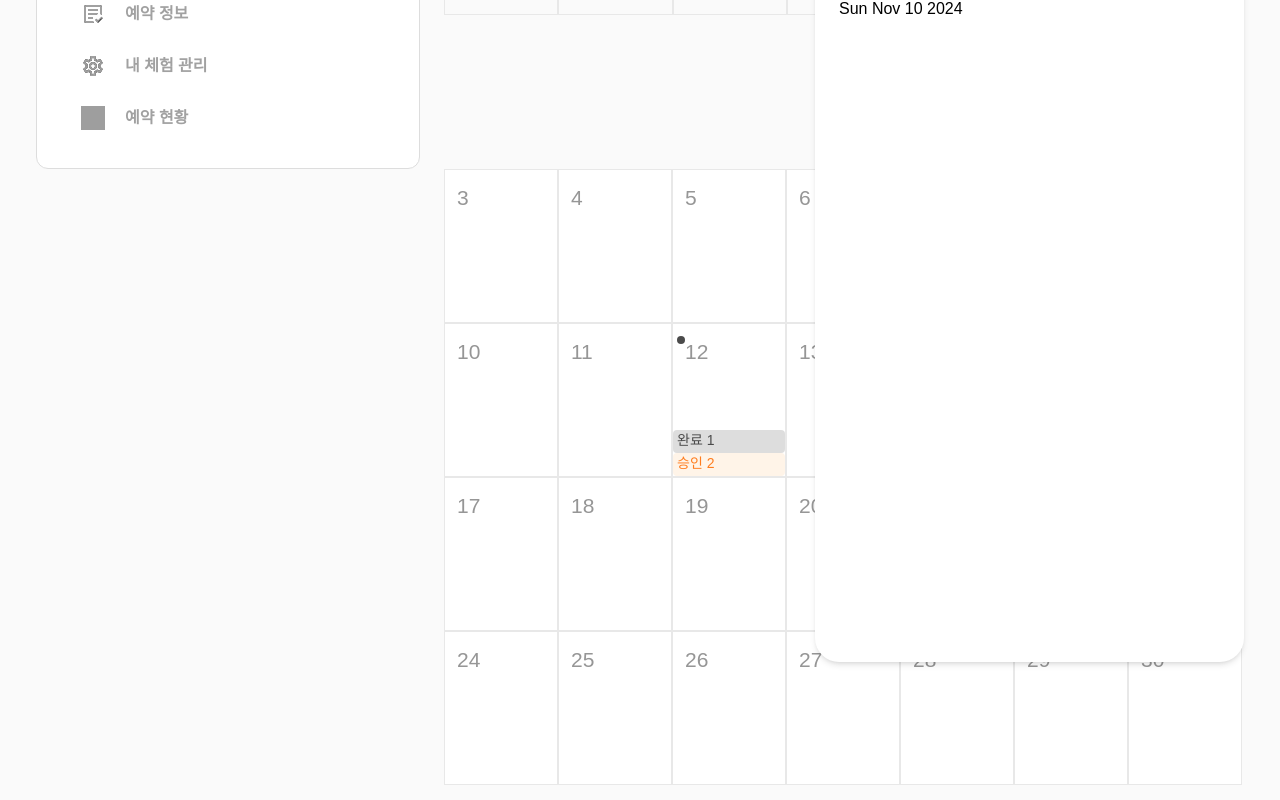
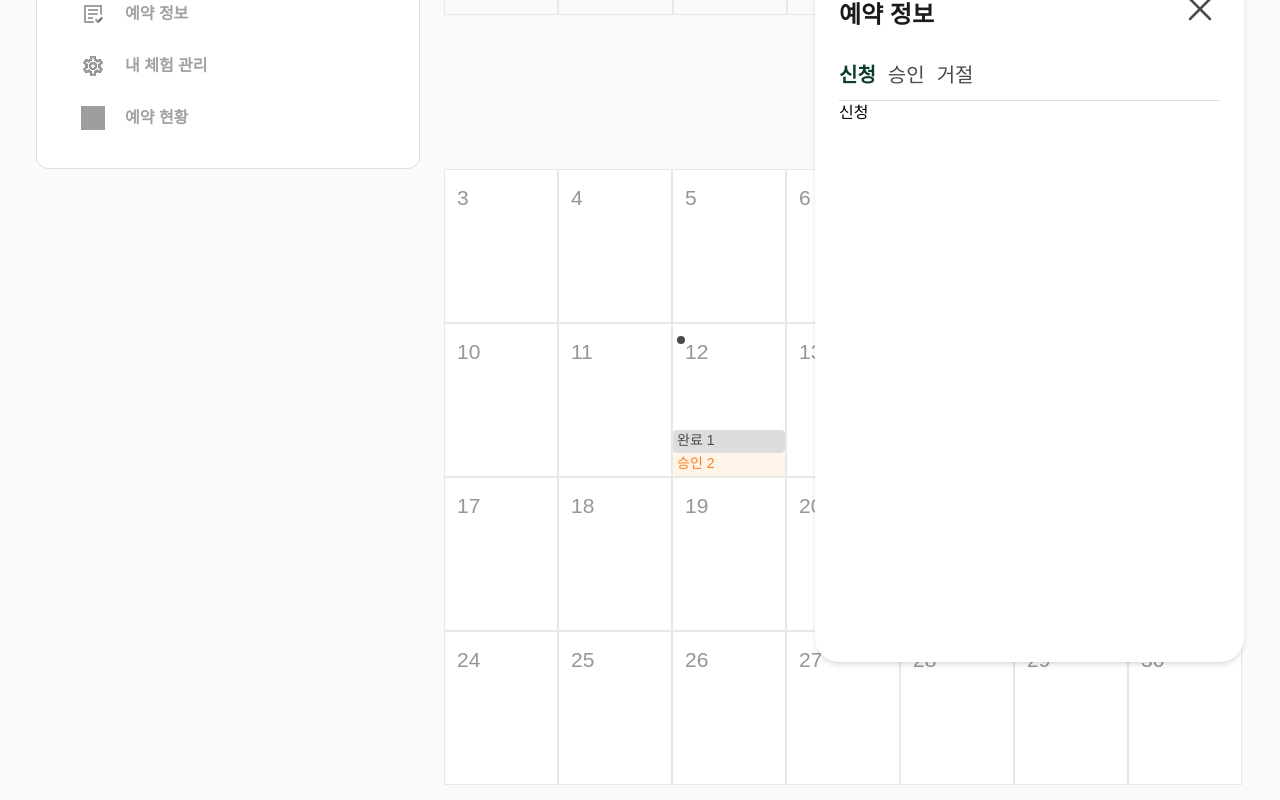
Before and after one commit to mungyun/globalnomad, a Next.js app: page /my/reservation-status in a window 1280 px wide. Both pictures are taken after a click on the button "10". Shown: the part 405-1205 px from the top of the page. Built offline with nearby package versions, Linux system fonts and the light colour scheme; no server answers; grey boxes are pictures that could not be loaded; a web font is replaced by a local one.

Commit message:
Feat: StatusModalNav 컴포넌트 생성

```diff
--- a/src/app/my/reservation-status/components/StatusModal.tsx
+++ b/src/app/my/reservation-status/components/StatusModal.tsx
@@ -1,5 +1,7 @@
 import useDeviceType from "@/hooks/useDeviceType";
+import Image from "next/image";
 import React, { useEffect } from "react";
+import StatusModalNav from "./StatusModalNav";
 
 interface StatusModalProps {
   isOpen: boolean;
@@ -29,14 +31,14 @@ const StatusModal = ({ isOpen, onClose, date }: StatusModalProps) => {
           : "absolute right-0 h-[697px] w-[429px] rounded-3xl"
       } bg-white px-6 py-8 shadow-md`}
     >
-      <button
-        className="absolute right-3 top-3 text-[20px] font-bold text-gray09"
-        onClick={onClose}
-        aria-label="모달 닫기"
-      >
-        &times;
-      </button>
-      <div>{date ? date.toDateString() : "선택된 날짜 없음"}</div>
+      <div>
+        <h2 className="mb-[27px] text-[24px] font-bold text-black03">예약 정보</h2>
+        <button className="absolute right-6 top-6 text-[20px] font-bold text-gray09" onClick={onClose}>
+          <Image src="/icons/X.svg" alt="모달 닫기" width={40} height={40} />
+        </button>
+      </div>
+      <StatusModalNav />
+      <div>{!date}</div>
     </div>
   );
 };
--- /dev/null
+++ b/src/app/my/reservation-status/components/StatusModalNav.tsx
@@ -0,0 +1,26 @@
+import React, { useState } from "react";
+
+const valueStyle = "text-[20px] cursor-pointer";
+
+const StatusModalNav = () => {
+  const [value, setValue] = useState<string>("신청");
+
+  return (
+    <div>
+      <ul className="flex gap-3 border-b border-b-gray03 pb-[10px]">
+        {["신청", "승인", "거절"].map((item) => (
+          <li
+            key={item}
+            className={`${valueStyle} ${value === item ? "text font-semibold text-green02" : "text-gray09"}`}
+            onClick={() => setValue(item)}
+          >
+            {item}
+          </li>
+        ))}
+      </ul>
+      <div>{value}</div>
+    </div>
+  );
+};
+
+export default StatusModalNav;
```
Also changed, not shown: public/icons/X.svg (added).
